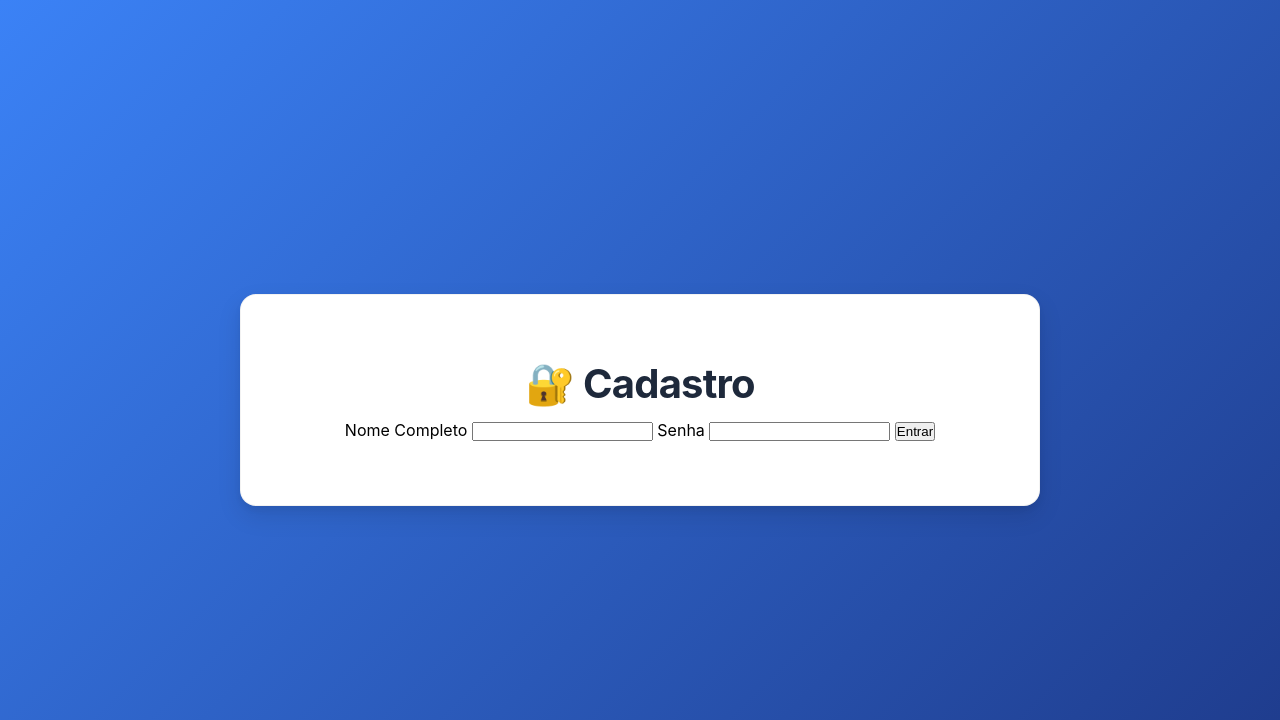
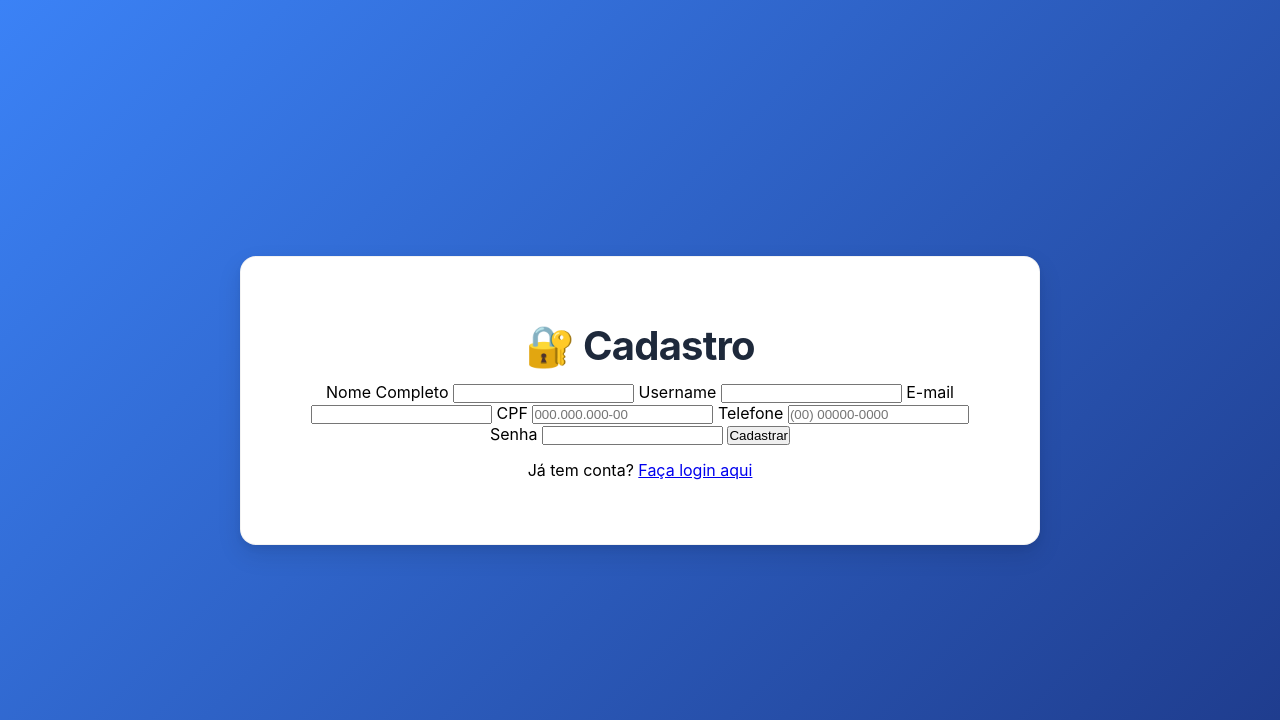
Before and after one commit to ericjunq/Sistema-Advogados-Clientes, a Python web app: template templates/cli-cadastro.html in a window 1280 px wide. Shown: the top 720 px of the page. Run offline with Jinja, Linux system fonts and the light colour scheme; the template is opened without the code that fills it, so the values that code supplies are empty.

Commit message:
Update cli-cadastro.html

```diff
--- a/templates/cli-cadastro.html
+++ b/templates/cli-cadastro.html
@@ -5,13 +5,28 @@
 {% block content %}
     <h1>🔐 Cadastro</h1>
     <!-- Corrigido o nome do endpoint -->
-    <form action="{{ url_for('adv_cadastro') }}" method="POST" class="login-form">
+    <form action="{{ url_for('cli_cadastro') }}" method="POST" class="login-form">
         <label for="nome">Nome Completo</label>
         <input type="text" id="nome" name="nome" required>
+
+        <label for="username">Username</label>
+        <input type="text" id="username" name="username" required>
+
+        <label for="email">E-mail</label>
+        <input type="email" id="email" name="email" required>
+
+        <label for="cpf">CPF</label>
+        <input type="text" id="cpf" name="cpf" placeholder="000.000.000-00" required>
+
+        <label for="telefone">Telefone</label>
+        <input type="tel" id="telefone" name="telefone" placeholder="(00) 00000-0000" required>
 
         <label for="senha">Senha</label>
         <input type="password" id="senha" name="senha" required>
 
-        <button type="submit">Entrar</button>
+        <button type="submit">Cadastrar</button>
+
+        <p style="margin-top: 15px;">
+            Já tem conta? <a href="{{ url_for('cli_login') }}">Faça login aqui</a>
     </form>
 {% endblock %}
```
